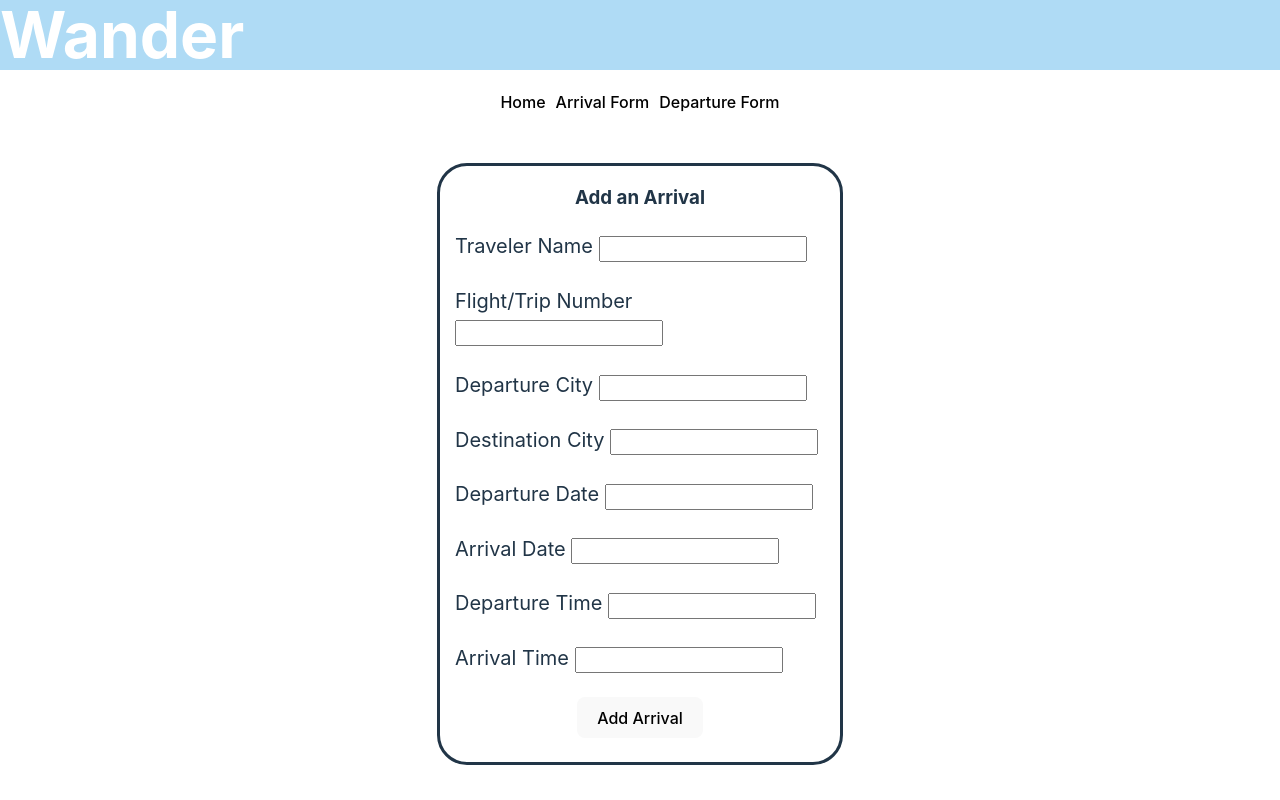
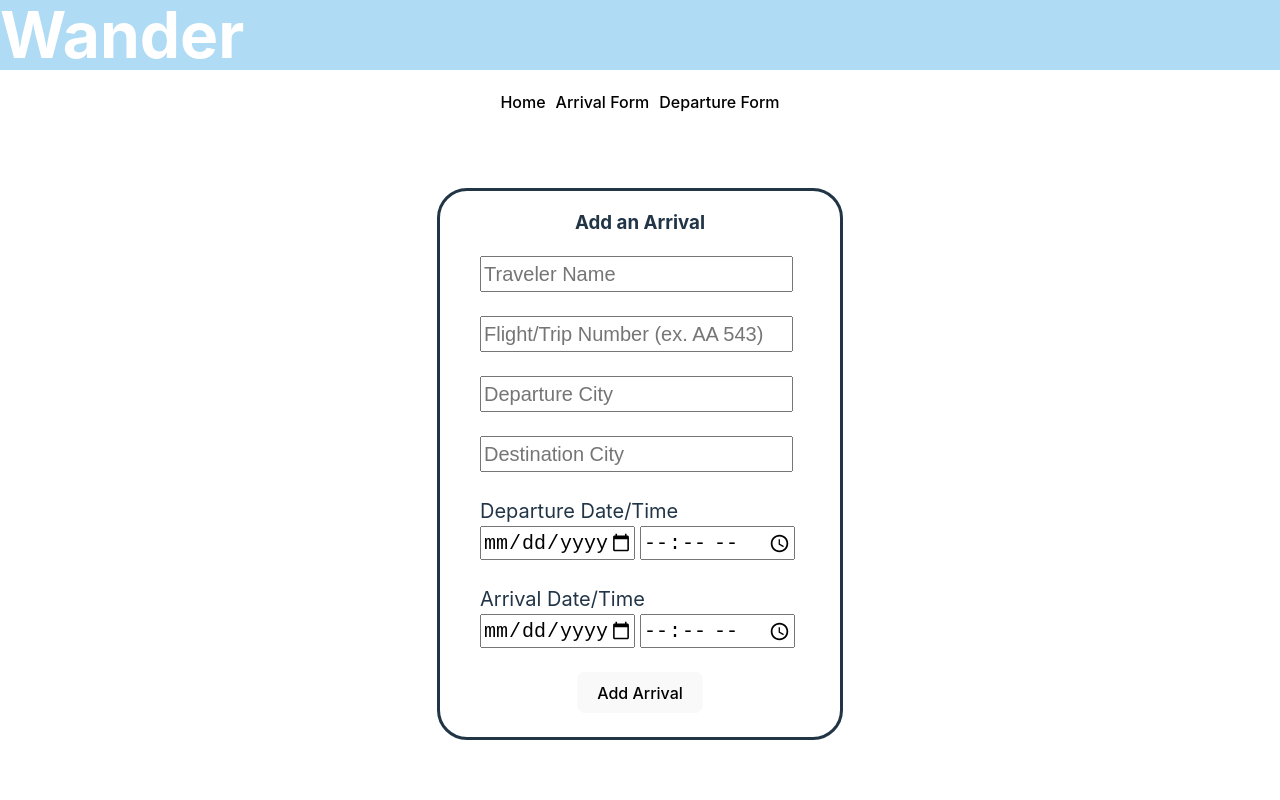
Before and after one commit to mjchin1/WanderApp--In-Progress, a React (Vite) app in the folder client/: page /add-arrival in a window 1280 px wide. Built offline with nearby package versions, Linux system fonts and the light colour scheme.

Commit message:
updating arrival form fields

```diff
--- a/client/src/components/AddArrivalForm.jsx
+++ b/client/src/components/AddArrivalForm.jsx
@@ -58,37 +58,38 @@ export default function AddArrivalForm ({trip}) {
 
         <div className="formFields">
         <label>
-          Traveler Name <input value={travelerName} onChange={(event) => setTravelerName(event.target.value)}/> <br/>
+        <input placeholder="Traveler Name" value={travelerName} onChange={(event) => setTravelerName(event.target.value)}/> <br/>
         </label> <br/>
 
         <label>
-         Flight/Trip Number <input value={tripNumber} onChange={(event) => setTripNumber(event.target.value)}/> <br/>
+        <input placeholder="Flight/Trip Number (ex. AA 543)" value={tripNumber} onChange={(event) => setTripNumber(event.target.value)}/> <br/>
         </label> <br/>
 
         <label>
-         Departure City <input value={travelOrigin} onChange={(event) => setTravelOrigin(event.target.value)}/> <br/>
+        <input placeholder="Departure City" value={travelOrigin} onChange={(event) => setTravelOrigin(event.target.value)}/> <br/>
         </label> <br/>
 
         <label>
-         Destination City <input value={travelDestination} onChange={(event) => setTravelDestination(event.target.value)}/> <br/>
+        <input placeholder="Destination City" value={travelDestination} onChange={(event) => setTravelDestination(event.target.value)}/> <br/>
         </label> <br/>
 
+        <label className="dateTimeField">
+        Departure Date/Time <br/><input className="dateTimeInput" type="date" value={travelDate} onChange={(event) => setTravelDate(event.target.value)}/>
+        <input type="time" className="dateTimeInput" value={departureTime} onChange={(event) => setDepartureTime(event.target.value)}/>
+        </label> <br/> <br/>
 
         <label>
-          Departure Date <input value={travelDate} onChange={(event) => setTravelDate(event.target.value)}/><br/>
+        Arrival Date/Time <br/> <input className="dateTimeInput" type="date" value={arrivalDate} onChange={(event) => setArrivalDate(event.target.value)}/>
+        <input className="dateTimeInput" type="time" value={arrivalTime} onChange={(event) => setArrivalTime(event.target.value)}/>
         </label> <br/>
 
-        <label>
-          Arrival Date <input value={arrivalDate} onChange={(event) => setArrivalDate(event.target.value)}/><br/>
-        </label> <br/>
-
-        <label>
-          Departure Time <input value={departureTime} onChange={(event) => setDepartureTime(event.target.value)}/> <br/>
-        </label> <br/>
-        <label>
-          Arrival Time <input value={arrivalTime} onChange={(event) => setArrivalTime(event.target.value)}/> <br/>
-        </label> <br/>
-        </div>
+        {/* <label>
+        Departure Time<input placeholder="Departure Time" type="time" value={departureTime} onChange={(event) => setDepartureTime(event.target.value)}/> <br/>
+        </label> <br/> */}
+        {/* <label>
+        Arrival time<input className="dateTimeInput" type="time" value={arrivalTime} onChange={(event) => setArrivalTime(event.target.value)}/> <br/>
+        </label> <br/> */}
+        </div> <br/>
 
 
         <button className="addArrivalButton">Add Arrival</button> <br/> <br/>
--- a/client/src/index.css
+++ b/client/src/index.css
@@ -376,19 +376,21 @@ a {
 
 .formFields {
   text-align: left;
-  padding-left: 15px;
 }
 
 .arrivalDepartureFormCard {
   border: solid;
   width: 400px;
   border-radius: 30px;
+  display: flex;
+  justify-content: center;
 
 }
 
 input {
-  height: 20px;
-  width: 200px;
+  height: 30px;
+  width: 305px;
+  font-size: 20px;
 }
 
 label {
@@ -397,3 +399,9 @@ label {
 
 .addArrivalButton {
 }
+
+.dateTimeInput {
+  width: 150px;
+  margin-right: 5px;
+
+}
```
